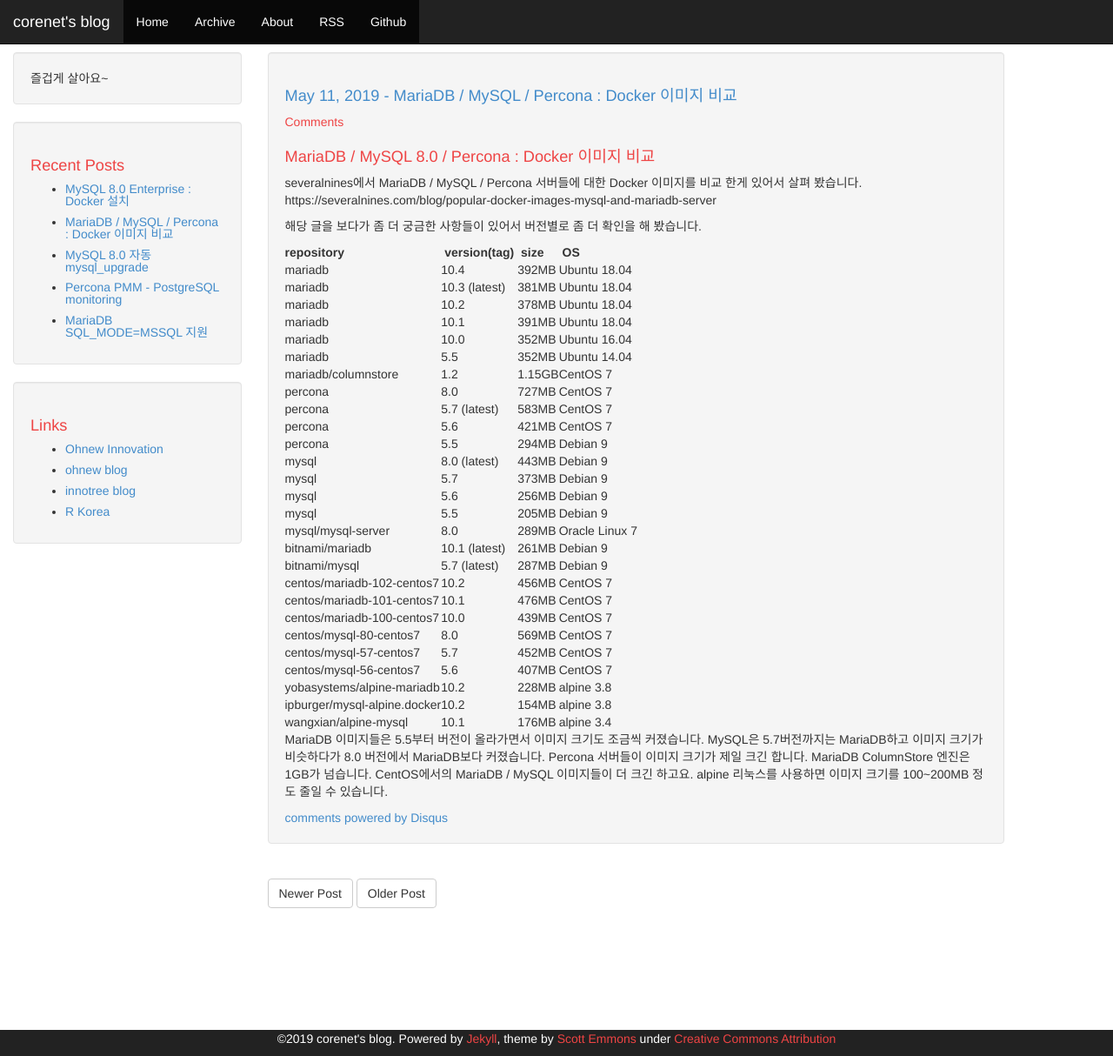
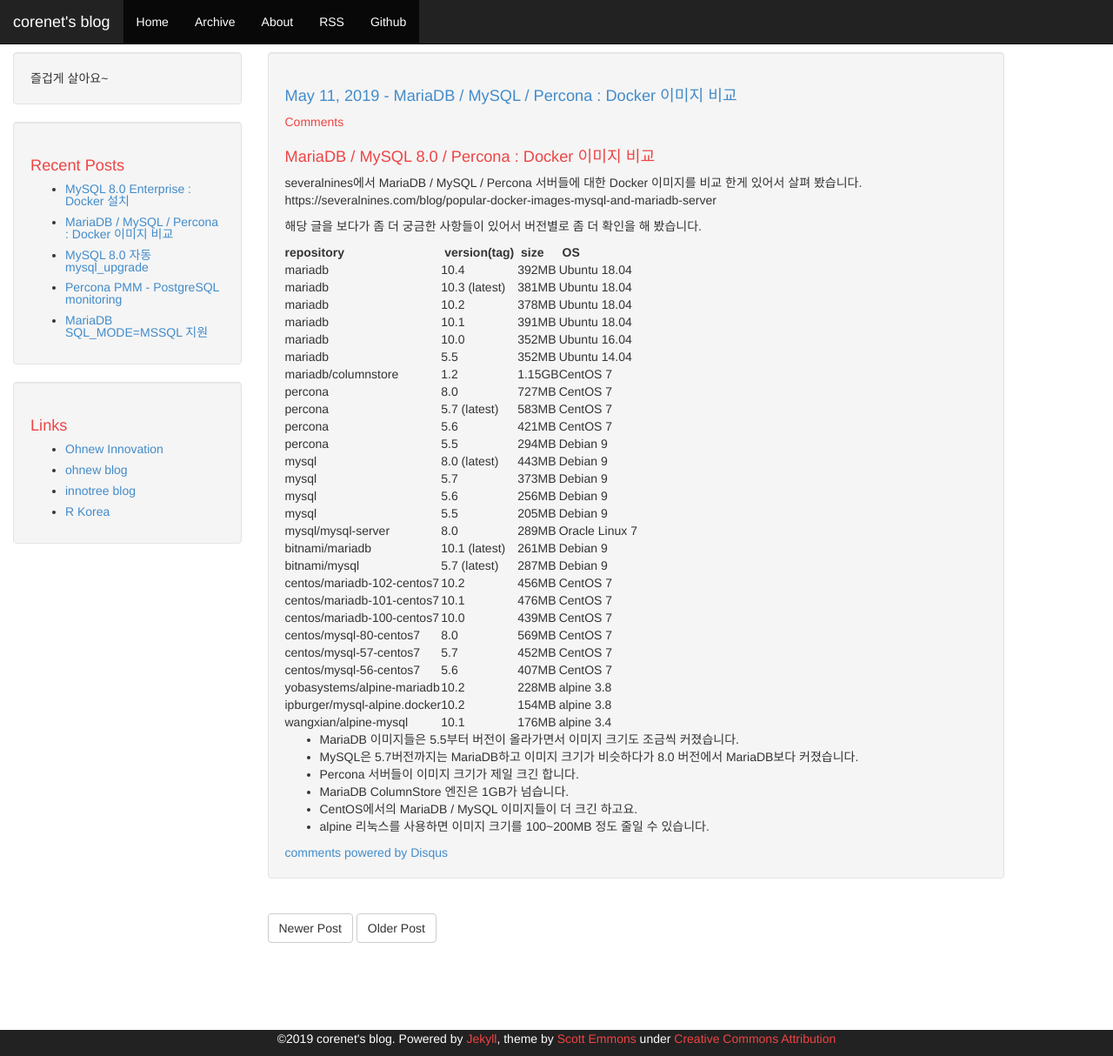
Before and after one commit to artflower/blog, a Jekyll site: the page built from _posts/2019-05-11-docker-MariaDB-MySQL-Percona.md, in a window 1280 px wide and 1214 px high. Shown: the whole window at 87% size. Built offline with Jekyll 4.4.1, drawn with Linux system fonts in a browser that asks for light colours; comment, search, counter and statistics services are not loaded.

```diff
--- a/_posts/2019-05-11-docker-MariaDB-MySQL-Percona.md
+++ b/_posts/2019-05-11-docker-MariaDB-MySQL-Percona.md
@@ -41,9 +41,10 @@ yobasystems/alpine-mariadb | 10.2 | 228MB | alpine 3.8
 ipburger/mysql-alpine.docker | 10.2 | 154MB | alpine 3.8
 wangxian/alpine-mysql | 10.1 | 176MB |  alpine 3.4
 
-MariaDB 이미지들은 5.5부터 버전이 올라가면서 이미지 크기도 조금씩 커졌습니다.
-MySQL은 5.7버전까지는 MariaDB하고 이미지 크기가 비슷하다가 8.0 버전에서 MariaDB보다 커졌습니다.
-Percona 서버들이 이미지 크기가 제일 크긴 합니다.
-MariaDB ColumnStore 엔진은 1GB가 넘습니다.
-CentOS에서의 MariaDB / MySQL 이미지들이 더 크긴 하고요.
-alpine 리눅스를 사용하면 이미지 크기를 100~200MB 정도 줄일 수 있습니다.
+
+* MariaDB 이미지들은 5.5부터 버전이 올라가면서 이미지 크기도 조금씩 커졌습니다.
+* MySQL은 5.7버전까지는 MariaDB하고 이미지 크기가 비슷하다가 8.0 버전에서 MariaDB보다 커졌습니다.
+* Percona 서버들이 이미지 크기가 제일 크긴 합니다.
+* MariaDB ColumnStore 엔진은 1GB가 넘습니다.
+* CentOS에서의 MariaDB / MySQL 이미지들이 더 크긴 하고요.
+* alpine 리눅스를 사용하면 이미지 크기를 100~200MB 정도 줄일 수 있습니다.
```
